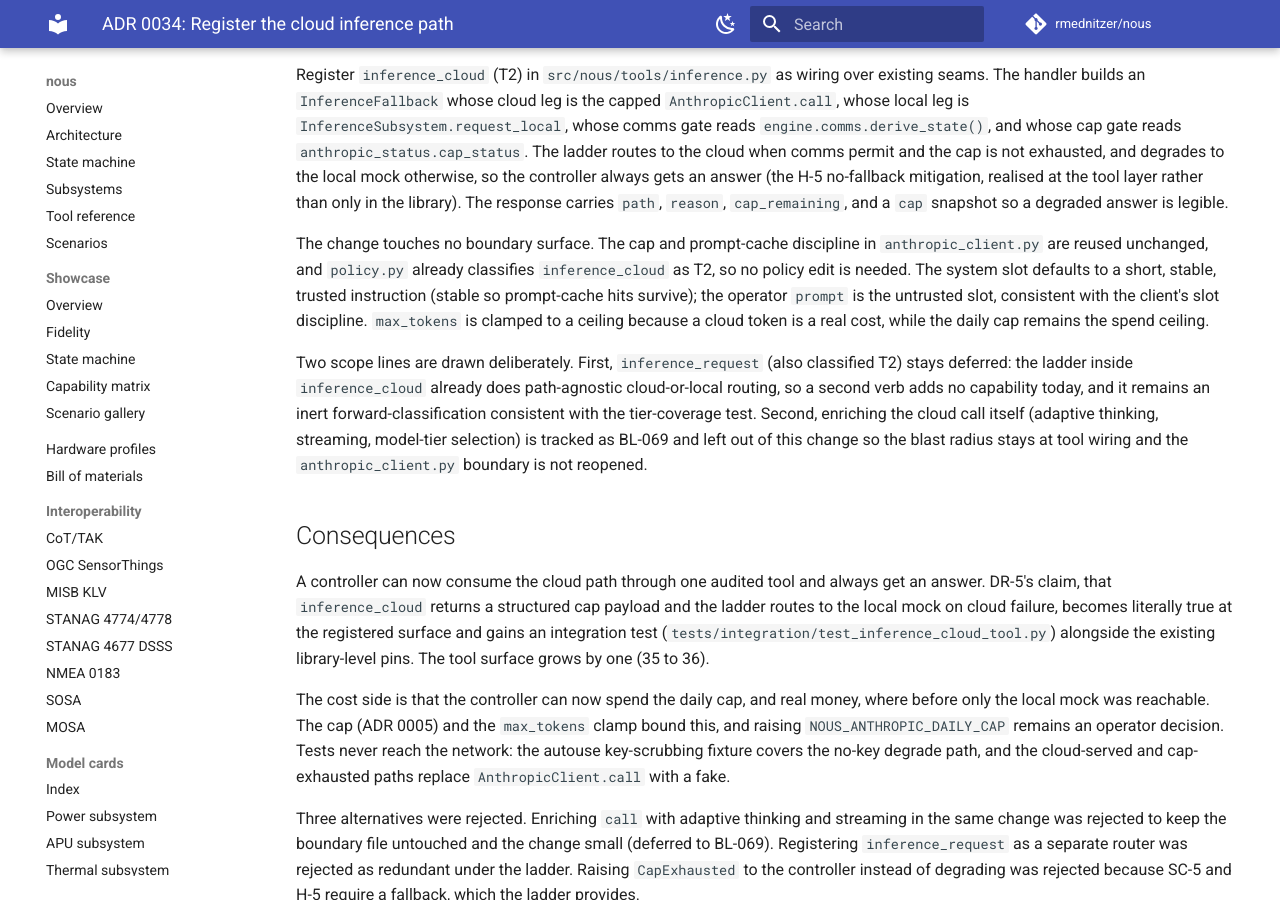
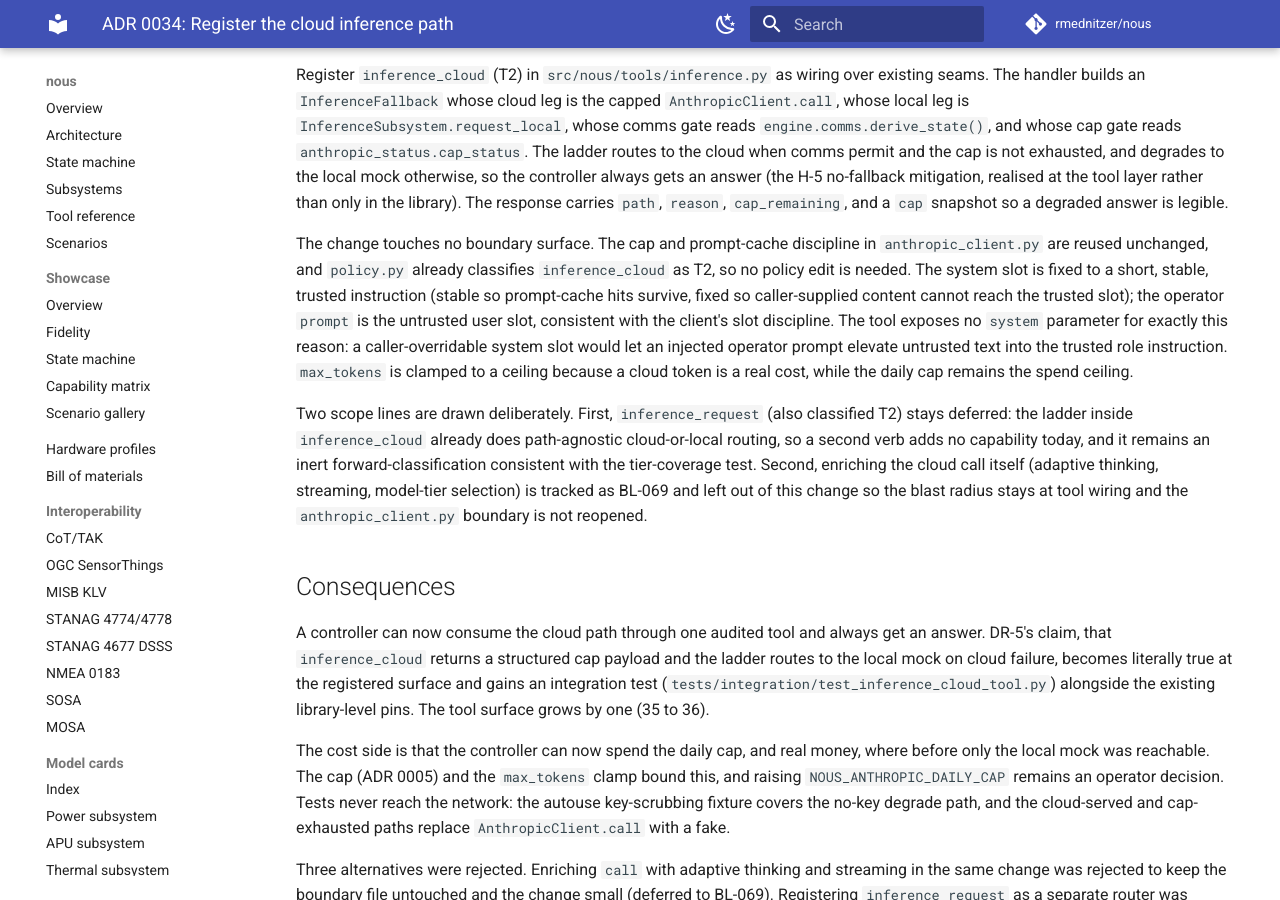
Before and after one commit to rmednitzer/nous, an MkDocs documentation site: the page built from docs/adr/0034-cloud-inference-path.md, in a window 1280 px wide and 900 px high, scrolled down 698 px. Built offline with MkDocs 1.6.1 and Material for MkDocs 9.7.7, drawn with Linux system fonts in a browser that asks for light colours; comment, search, counter and statistics services are not loaded.

Commit message:
fix(inference_cloud): make the system slot fixed, drop the system parameter
Codex flagged that a caller-supplied `system` argument was forwarded into
the Anthropic system slot (`system=s or _CLOUD_SYSTEM`), letting an injected
operator prompt that induces a tool call with `system=...` replace the cloud
path's trusted role instruction. That contradicts the slot discipline in
anthropic_client.py (the system slot is reserved for trusted content).

Make the discipline structural: the tool exposes no `system` parameter, and
the system slot is always the fixed, trusted `_CLOUD_SYSTEM`. Caller steering
still goes through `prompt`, the untrusted user slot. The tool input schema
drops `system`; tool-reference regenerated. ADR 0034 records the rationale.

https://claude.ai/code/session_01GP5Q7NBGwHyKxtUrnFaEzh
Signed-off-by: Roman Mednitzer <r.mednitzer@outlook.com>

```diff
--- a/docs/adr/0034-cloud-inference-path.md
+++ b/docs/adr/0034-cloud-inference-path.md
@@ -40,11 +40,15 @@ the tool layer rather than only in the library). The response carries `path`,
 
 The change touches no boundary surface. The cap and prompt-cache discipline in
 `anthropic_client.py` are reused unchanged, and `policy.py` already classifies
-`inference_cloud` as T2, so no policy edit is needed. The system slot defaults
-to a short, stable, trusted instruction (stable so prompt-cache hits survive);
-the operator `prompt` is the untrusted slot, consistent with the client's slot
-discipline. `max_tokens` is clamped to a ceiling because a cloud token is a real
-cost, while the daily cap remains the spend ceiling.
+`inference_cloud` as T2, so no policy edit is needed. The system slot is fixed
+to a short, stable, trusted instruction (stable so prompt-cache hits survive,
+fixed so caller-supplied content cannot reach the trusted slot); the operator
+`prompt` is the untrusted user slot, consistent with the client's slot
+discipline. The tool exposes no `system` parameter for exactly this reason: a
+caller-overridable system slot would let an injected operator prompt elevate
+untrusted text into the trusted role instruction. `max_tokens` is clamped to a
+ceiling because a cloud token is a real cost, while the daily cap remains the
+spend ceiling.
 
 Two scope lines are drawn deliberately. First, `inference_request` (also
 classified T2) stays deferred: the ladder inside `inference_cloud` already does
```
Also changed, not shown: docs/tool-reference.md (+0 -5 lines), 1 other file.
